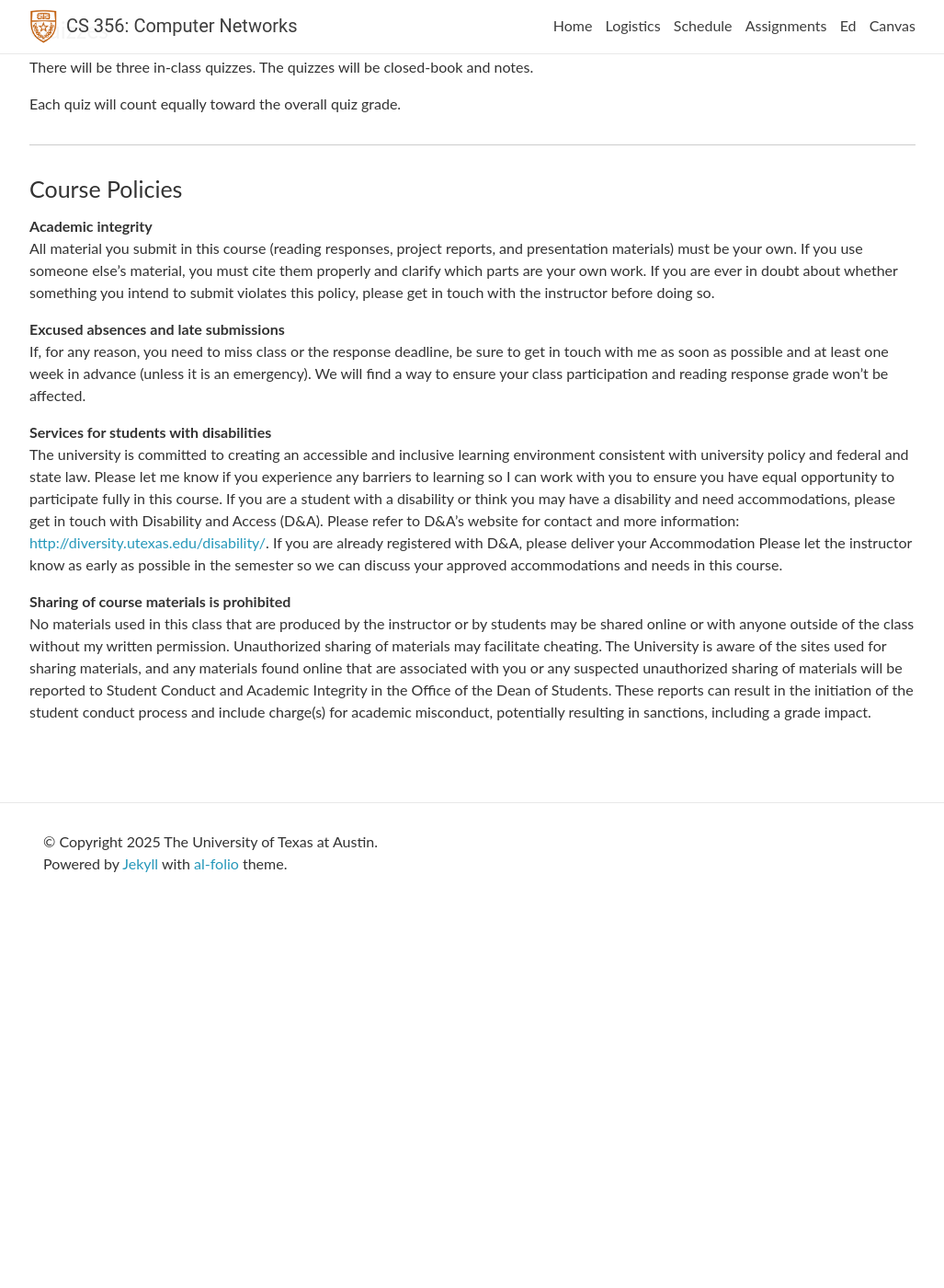
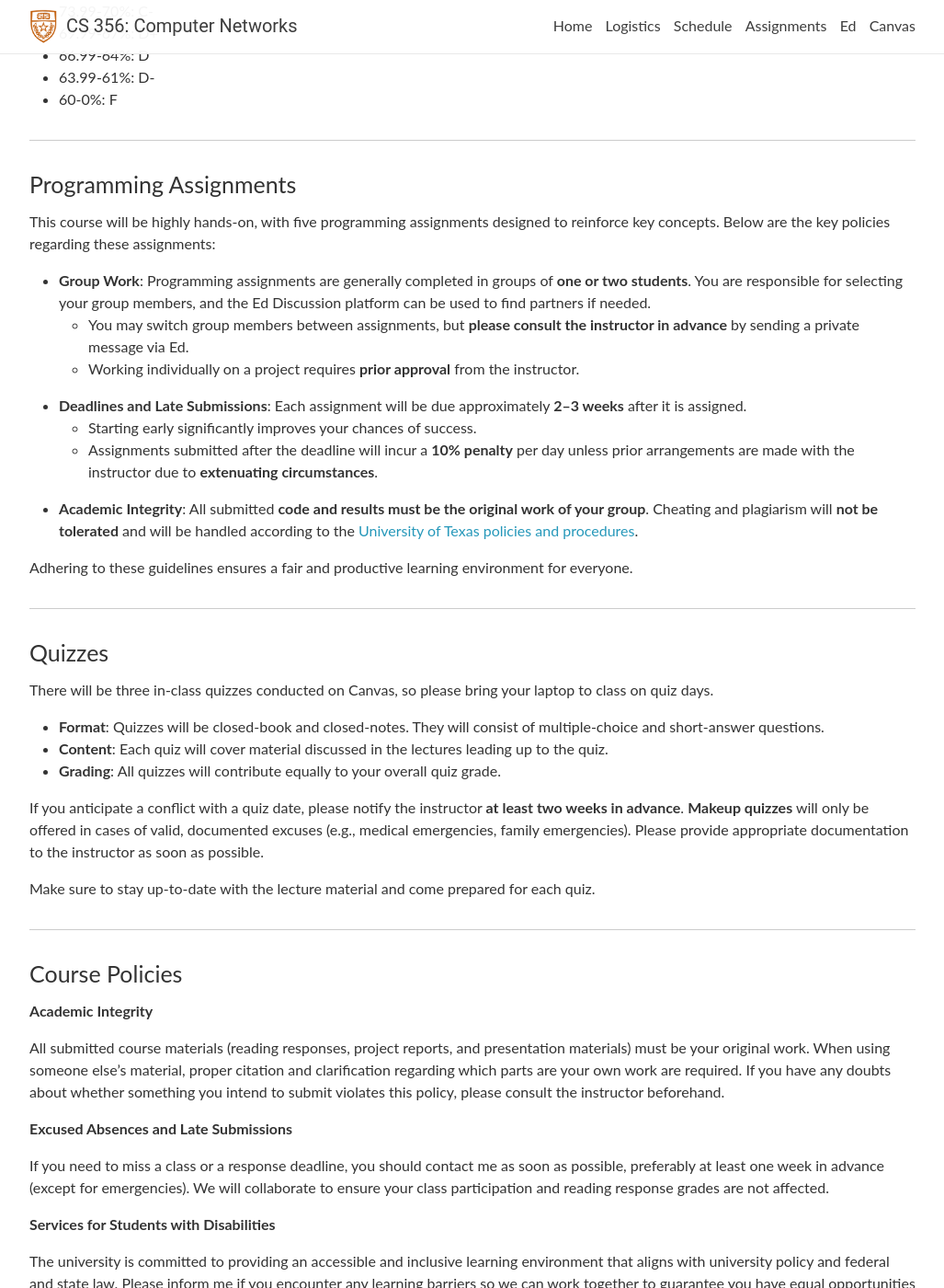
Before and after one commit to utcs356/sp25, a Jekyll site: the page built from _pages/logistics.md, in a window 1280 px wide and 1400 px high, scrolled down 1468 px. Shown: the whole window at 92% size, without its empty margins (126-1153 px from the left). Built offline with Jekyll 4.4.1, drawn with Linux system fonts in a browser that asks for light colours; nearby versions of some CDN libraries; comment, search, counter and statistics services are not loaded; before the commit the page ends 2480 px from its top, so only the background shows below that; some of the changed text lies outside the part shown.

Commit message:
Update logistics

```diff
--- a/_pages/logistics.md
+++ b/_pages/logistics.md
@@ -13,16 +13,36 @@ title: Logistics
 
 [Ed](https://edstem.org/us/courses/71813) is intended for all announcements, general questions about the course, clarifications about assignments, student questions to each other, discussions about the material, and so on.
 
+
+***
+
+### Office hours
+
+The instructor and TA/UGCA will hold regular office hours to support your learning. We are happy to assist with questions about course material, projects, or any related concerns. To ensure office hours are productive and fair for everyone, please follow these guidelines:
+
+* **Come Prepared**: Before attending office hours, make a genuine effort to solve the problem on your own. If your question is about a project, ensure you have thoroughly read the project description and attempted an implementation. Please note that the instructor and TA/UGCA will not write code for you during office hours but will help guide you toward a solution.
+
+* **Respect the Queue**: Office hours will operate on a queue system. Each student will have a maximum of 10 minutes per turn. If you need additional help, you are welcome to rejoin the queue after your turn.
+
+These policies are in place to maximize the effectiveness of office hours and ensure that all students have an opportunity to receive support.
+
 ***
 
 ### Grading
 
-* Quizzes (30%): There will be three in-class quizzes.
-* Programming assignments (60%): There will be five programming assignments.
-* Class participation (10%): Students are expected to attend class, actively ask questions and participate in discussions.
+* **Quizzes (30%)**:  Three in-class quizzes will be conducted throughout the semester.
+* **Programming assignments (60%)**: Five programming assignments will reinforce key course concepts.
+* **Class participation (10%)**: Active participation includes attending class, asking questions, engaging in discussions, and answering pop-up quizzes.
 * Grades will be uploaded to [Canvas](https://utexas.instructure.com/courses/1414169).
 
+**Important Notes**:
+* There will be no extra credit opportunities at the end of the semester.
+* Grades will not be adjusted based on individual circumstances.
+
+Please ensure you understand the grading scheme and plan your work accordingly to meet course expectations.
+
 #### Letter grade assignments
+
 * 100-94%: A
 * 93.99-90%: A-
 * 89.99-87%: B+
@@ -40,70 +60,58 @@ title: Logistics
 
 ### Programming Assignments
 
-The course will be quite hands-on. We will have five programming assignments. In
-general, the programming assignments will be done in groups of one or two. Each project
-will be due 2-3 weeks after it is assigned.
+This course will be highly hands-on, with five programming assignments designed to reinforce key concepts. Below are the key policies regarding these assignments:
+* **Group Work**: Programming assignments are generally completed in groups of **one or two students**. You are responsible for selecting your group members, and the Ed Discussion platform can be used to find partners if needed.
+  * You may switch group members between assignments, but **please consult the instructor in advance** by sending a private message via Ed.
+  * Working individually on a project requires **prior approval** from the instructor.
+* **Deadlines and Late Submissions**: Each assignment will be due approximately **2–3 weeks** after it is assigned.
+  * Starting early significantly improves your chances of success.
+  * Assignments submitted after the deadline will incur a **10% penalty** per day unless prior arrangements are made with the instructor due to **extenuating circumstances**.
+* **Academic Integrity**: All submitted **code and results must be the original work of your group**. Cheating and plagiarism will **not be tolerated** and will be handled according to the [University of Texas policies and procedures](https://deanofstudents.utexas.edu/conduct/index.php).
 
-Prior experience has shown that
-students who begin projects shortly after they are assigned are more likely to
-succeed. Projects submitted after the day and time they are due will be
-penalized 10% of the total points of the assignment per day unless you have
-made prior arrangements with me due to extenuating circumstances.
+Adhering to these guidelines ensures a fair and productive learning environment for everyone.
 
-You should pick your own group members for your projects, but you may use the
-Ed discussion to find group members. You can just switch group members between projects, but please check with the instructor and TA
-first (send us a private message via Ed). Completing a project individually requires the instructor's prior approval.
-
-All code and results you submit must be the original work of your group.
-Cheating and plagiarism will not be tolerated and will be dealt with in
-accordance with the [University of Texas policies and
-procedures](https://deanofstudents.utexas.edu/conduct/index.php).
 
 ***
 
 ### Quizzes
 
-There will be three in-class quizzes. The quizzes will be closed-book and notes.
+There will be three in-class quizzes conducted on Canvas, so please bring your laptop to class on quiz days.
 
-Each quiz will count equally toward the overall quiz grade.
+* **Format**: Quizzes will be closed-book and closed-notes. They will consist of multiple-choice and short-answer questions.
+* **Content**: Each quiz will cover material discussed in the lectures leading up to the quiz.
+* **Grading**: All quizzes will contribute equally to your overall quiz grade.
+
+If you anticipate a conflict with a quiz date, please notify the instructor **at least two weeks in advance**.
+**Makeup quizzes** will only be offered in cases of valid, documented excuses (e.g., medical emergencies, family emergencies). Please provide appropriate documentation to the instructor as soon as possible.
+
+Make sure to stay up-to-date with the lecture material and come prepared for each quiz.
 
 ***
 
 ### Course Policies
 
-**Academic integrity** <br/>
-All material you submit in this course (reading responses, project reports, and
-presentation materials) must be your own. If you use someone else's material,
-you must cite them properly and clarify which parts are your own
-work. If you are ever in doubt about whether something you intend to submit
-violates this policy, please get in touch with the instructor before doing so.
 
-**Excused absences and late submissions** <br/>
-If, for any reason, you need to miss class or the response deadline, be sure to get in touch with me as soon as possible and at least one week in advance (unless it is an
-emergency). We will find a way to ensure your class participation and
-reading response grade won't be affected.
+**Academic Integrity**
 
-**Services for students with disabilities** <br/>
-The university is committed to creating an accessible and inclusive learning
-environment consistent with university policy and federal and state law. Please
-let me know if you experience any barriers to learning so I can work with you to
-ensure you have equal opportunity to participate fully in this course. If you
-are a student with a disability or think you may have a disability and need
-accommodations, please get in touch with Disability and Access (D&A). Please refer to D&A’s
-website for contact and more information:
-[http://diversity.utexas.edu/disability/](http://diversity.utexas.edu/disability/).
-If you are already registered with D&A, please deliver your Accommodation
-Please let the instructor know as early as possible in the semester so we can discuss your
-approved accommodations and needs in this course.
+All submitted course materials (reading responses, project reports, and presentation materials) must be your original work. When using someone else's material, proper citation and clarification regarding which parts are your own work are required. If you have any doubts about whether something you intend to submit violates this policy, please consult the instructor beforehand.
 
-**Sharing of course materials is prohibited** <br/>
-No materials used in this class that are produced by the instructor or by
-students may be shared online or with anyone outside of the class without my written permission.
-Unauthorized sharing of materials may
-facilitate cheating.  The University is aware of the sites used for sharing
-materials, and any materials found online that are associated with you or any
-suspected unauthorized sharing of materials will be reported to Student Conduct
-and Academic Integrity in the Office of the Dean of Students. These reports can
-result in the initiation of the student conduct process and include charge(s) for
-academic misconduct, potentially resulting in sanctions, including a grade
-impact.
+**Excused Absences and Late Submissions**
+
+If you need to miss a class or a response deadline, you should contact me as soon as possible, preferably at least one week in advance (except for emergencies). We will collaborate to ensure your class participation and reading response grades are not affected.
+
+**Services for Students with Disabilities**
+
+The university is committed to providing an accessible and inclusive learning environment that aligns with university policy and federal and state law. Please inform me if you encounter any learning barriers so we can work together to guarantee you have equal opportunities to fully participate in this course.
+
+If you have a disability or suspect you might have one and need accommodations, please contact Disability and Access (D&A). Visit their website for contact information and more details: [http://diversity.utexas.edu/disability/](http://diversity.utexas.edu/disability/)
+
+If you are already registered with D&A, please provide your Accommodation Letter as early in the semester as possible so we can discuss your approved accommodations and needs in this course.
+
+**Sharing of Course Materials**
+
+Sharing course materials produced by the instructor or students online or with anyone outside of the class is prohibited without written permission from me. Unauthorized sharing of materials can facilitate cheating. The university monitors websites used for sharing materials, and any materials found online that are associated with you or any suspected unauthorized sharing of materials will be reported to Student Conduct and Academic Integrity in the Office of the Dean of Students. These reports can initiate the student conduct process, including charges for academic misconduct, which could potentially result in sanctions, including a grade impact.
+
+**Changes to the Syllabus**
+
+I reserve the right to modify this syllabus during the semester. Any changes will be announced in class and reflected on the course website.
```
